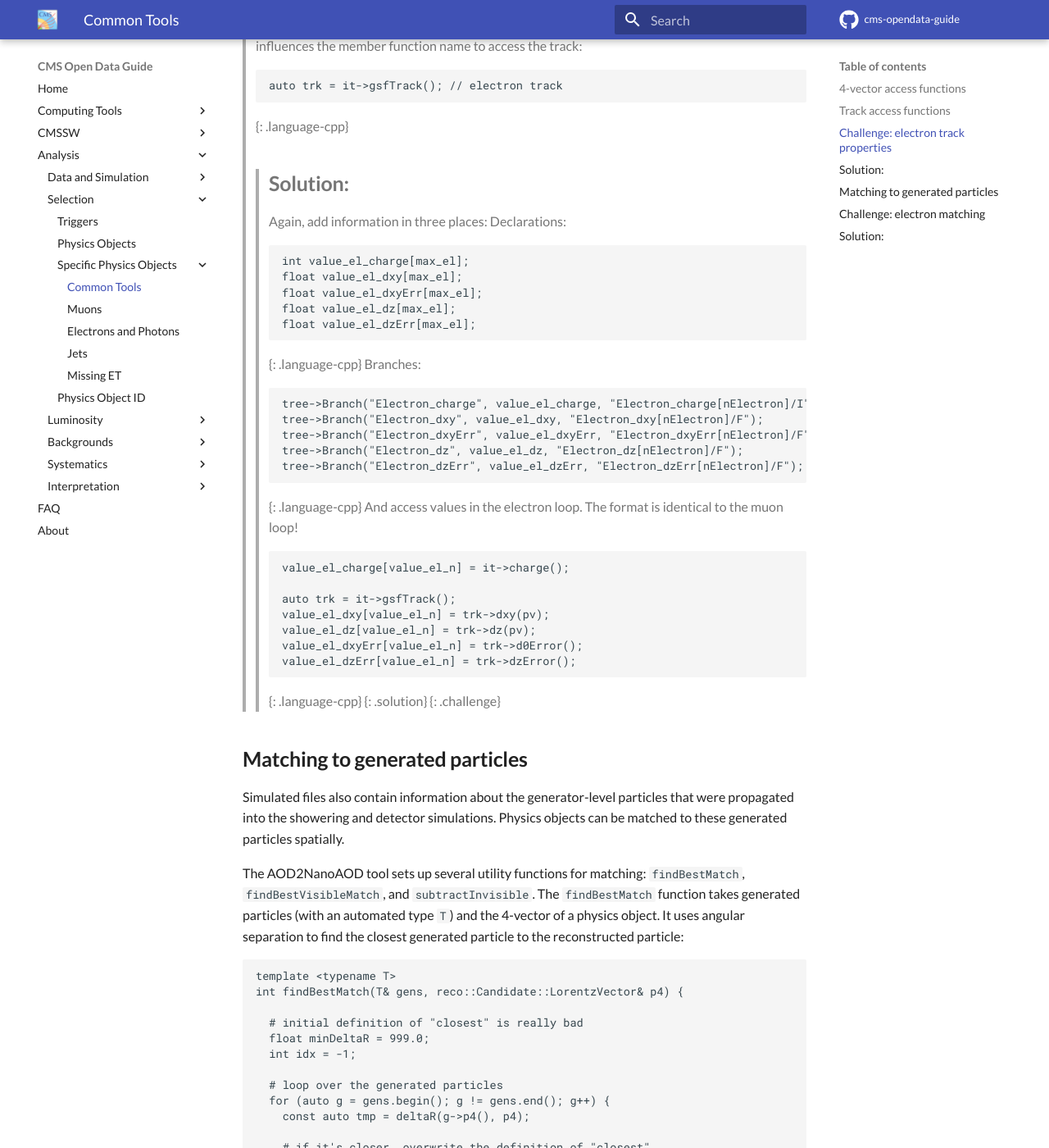
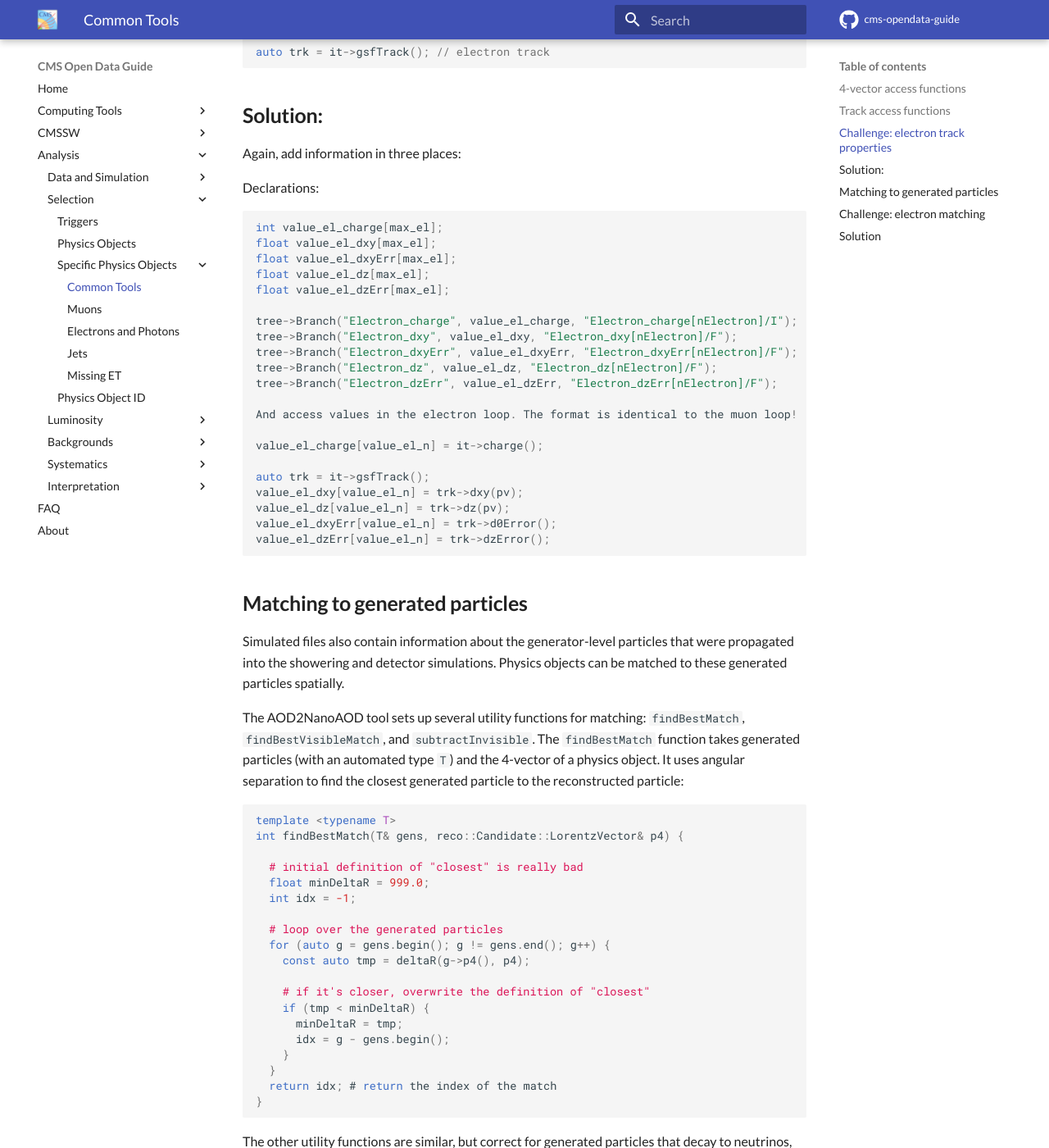
Before and after one commit to cernopendata/cms-opendata-guide, an MkDocs documentation site: the page built from docs/analysis/selection/objects/tools.md, in a window 1280 px wide and 1400 px high, scrolled down 1642 px. Shown: the whole window at 82% size. Built offline with MkDocs 1.6.1 and Material for MkDocs 9.7.7, drawn with Linux system fonts in a browser that asks for light colours; comment, search, counter and statistics services are not loaded; some of the changed text lies outside the part shown.

Commit message:
language specified for code blocks

````diff
--- a/docs/analysis/selection/objects/tools.md
+++ b/docs/analysis/selection/objects/tools.md
@@ -56,69 +56,53 @@ Since muons can also be tracked through the muon detectors, we first check if th
 well-defined, and then access impact parameters in the xy-plane (`dxy` or `d0`) and along
 the beam axis (`dz`), as well as their respective uncertainties.
 
-~~~
+``` cpp
+
 if (trk.isNonnull()) {
    value_mu_dxy[value_mu_n] = trk->dxy(pv);
    value_mu_dz[value_mu_n] = trk->dz(pv);
    value_mu_dxyErr[value_mu_n] = trk->d0Error();
    value_mu_dzErr[value_mu_n] = trk->dzError();
 }
-~~~
+```
 
-{: .language-cpp}
+## Challenge: electron track properties
 
->## Challenge: electron track properties
->
-> Access and store the electron's charge and track impact parameter values, following
-> the examples set for muons. Electron tracks are found using the Gaussian-sum filter
-> method, which influences the member function name to access the track:
->
-> ~~~
-> auto trk = it->gsfTrack(); // electron track
-> ~~~
->
->{: .language-cpp}
->
->> ## Solution:
+Access and store the electron's charge and track impact parameter values, following the examples set for muons. Electron tracks are found using the Gaussian-sum filter method, which influences the member function name to access the track:
 
->> Again, add information in three places:
->> Declarations:
->>
->>~~~
->>int value_el_charge[max_el];
->>float value_el_dxy[max_el];
->>float value_el_dxyErr[max_el];
->>float value_el_dz[max_el];
->>float value_el_dzErr[max_el];
->>~~~
->>
->>{: .language-cpp}
->> Branches:
->>
->>~~~
->>tree->Branch("Electron_charge", value_el_charge, "Electron_charge[nElectron]/I");
->>tree->Branch("Electron_dxy", value_el_dxy, "Electron_dxy[nElectron]/F");
->>tree->Branch("Electron_dxyErr", value_el_dxyErr, "Electron_dxyErr[nElectron]/F");
->>tree->Branch("Electron_dz", value_el_dz, "Electron_dz[nElectron]/F");
->>tree->Branch("Electron_dzErr", value_el_dzErr, "Electron_dzErr[nElectron]/F");
->>~~~
->>
->>{: .language-cpp}
->> And access values in the electron loop. The format is identical to the muon loop!
->>
->>~~~
->>value_el_charge[value_el_n] = it->charge();
->>
->>auto trk = it->gsfTrack();
->>value_el_dxy[value_el_n] = trk->dxy(pv);
->>value_el_dz[value_el_n] = trk->dz(pv);
->>value_el_dxyErr[value_el_n] = trk->d0Error();
->>value_el_dzErr[value_el_n] = trk->dzError();
->>~~~
->>
->>{: .language-cpp}
->{: .solution}
-{: .challenge}
+``` cpp
+auto trk = it->gsfTrack(); // electron track
+```
+
+## Solution:
+
+Again, add information in three places:
+
+Declarations:
+
+``` cpp
+int value_el_charge[max_el];
+float value_el_dxy[max_el];
+float value_el_dxyErr[max_el];
+float value_el_dz[max_el];
+float value_el_dzErr[max_el];
+
+tree->Branch("Electron_charge", value_el_charge, "Electron_charge[nElectron]/I");
+tree->Branch("Electron_dxy", value_el_dxy, "Electron_dxy[nElectron]/F");
+tree->Branch("Electron_dxyErr", value_el_dxyErr, "Electron_dxyErr[nElectron]/F");
+tree->Branch("Electron_dz", value_el_dz, "Electron_dz[nElectron]/F");
+tree->Branch("Electron_dzErr", value_el_dzErr, "Electron_dzErr[nElectron]/F");
+
+And access values in the electron loop. The format is identical to the muon loop!
+
+value_el_charge[value_el_n] = it->charge();
+
+auto trk = it->gsfTrack();
+value_el_dxy[value_el_n] = trk->dxy(pv);
+value_el_dz[value_el_n] = trk->dz(pv);
+value_el_dxyErr[value_el_n] = trk->d0Error();
+value_el_dzErr[value_el_n] = trk->dzError();
+```
 
 ## Matching to generated particles
 
@@ -132,7 +116,7 @@ generated particles (with an automated type `T`) and the 4-vector of a physics
 object. It uses angular separation to find the closest generated particle to the
 reconstructed particle:
 
-~~~
+``` cpp
 template <typename T>
 int findBestMatch(T& gens, reco::Candidate::LorentzVector& p4) {
 
@@ -152,9 +136,7 @@ int findBestMatch(T& gens, reco::Candidate::LorentzVector& p4) {
   }
   return idx; # return the index of the match
 }
-~~~
-
-{: .language-cpp}
+```
 
 The other utility functions are similar, but correct for generated particles that
 decay to neutrinos, which would affect the "visible" 4-vector.
@@ -163,7 +145,7 @@ In the AOD2NanoAOD tool, muons are matched only to "interesting" generated parti
 are all the leptons and photons (PDG ID 11, 13, 15, 22). Their generator status must be 1,
 indicating a final-state particle after any radiation chain.
 
-~~~
+``` cpp
 if (!isData){
    value_gen_n = 0;
 
@@ -195,32 +177,27 @@ if (!isData){
       }
    }
 }
-~~~
+```
 
-{: .language-cpp}
+## Challenge: electron matching
 
->## Challenge: electron matching
->
->Match selected electrons to the interesting generated particles.
->Compile your code and run over the simulation test file. Using the
->ROOT TBrowser, look at some histograms of the branches you've added to the tree throughout this
->episode.
->
-> ~~~
-> $ scram b
-> $ cmsRun configs/simulation_cfg.py
-> $ root -l output.root
-> [0] TBrowser b
-> ~~~
->
->{: .language-bash}
->
->> ## Solution:
+Match selected electrons to the interesting generated particles.
+Compile your code and run over the simulation test file. Using the
+ROOT TBrowser, look at some histograms of the branches you've added to the tree throughout this
+episode.
 
->>The structure for this matching exercise is identical to the muon matching segment. Loop over selected electrons,
->> use the findBestVisibleMatch function to match it to an "interesting" particle and then to a jet.
->>
->>~~~
+``` console
+$ scram b
+$ cmsRun configs/simulation_cfg.py
+$ root -l output.root
+[0] TBrowser b
+```
+
+## Solution
+
+The structure for this matching exercise is identical to the muon matching segment. Loop over selected electrons, use the findBestVisibleMatch function to match it to an "interesting" particle and then to a jet.
+
+``` cpp
 >>// Match electrons with gen particles and jets
 >>for (auto p = selectedElectrons.begin(); p != selectedElectrons.end(); p++) {
 >>  // Gen particle matching
@@ -241,11 +218,8 @@ if (!isData){
 >>  // Jet matching
 >>  value_el_jetidx[p - selectedElectrons.begin()] = findBestMatch(selectedJets, p4);
 >>}
->>~~~
->>
->>{: .language-cpp}
->{: .solution}
-{: .challenge}
+
+```
 
 !!! Warning
     This page is under construction
````
Also changed, not shown: docs/analysis/systematics/objectsuncertain/btaguncertain.md (+12 -12 lines), docs/analysis/systematics/objectsuncertain/jetmetuncertain.md (+13 -12 lines).
